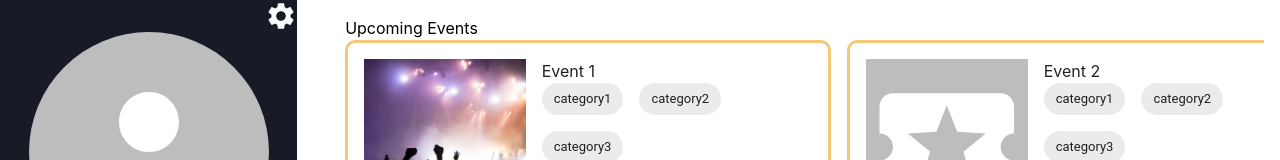
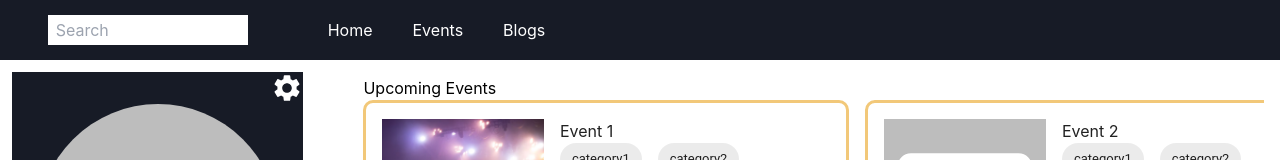
Before and after one commit to goodvid/rendezview, a React (Create React App) app in the folder app/: page /profile in a window 1280 px wide. Shown: the top 160 px of the page. Built offline with nearby package versions, Linux system fonts and the light colour scheme.

Commit message:
Added navbar to profile

```diff
--- a/app/src/pages/Profile.jsx
+++ b/app/src/pages/Profile.jsx
@@ -9,6 +9,7 @@ import NearMeIcon from "@mui/icons-material/NearMe";
 import LocalActivityIcon from "@mui/icons-material/LocalActivity";
 import LocationOnIcon from "@mui/icons-material/LocationOn";
 import concertPhoto from "../media/concert.jpg";
+import Navbar from "../components/Navbar/Navbar";
 
 function Profile() {
   const [friendsNum, setFriendsNum] = useState(0);
@@ -100,8 +101,11 @@ function Profile() {
     return (
       <Stack
         width="50vh"
-        // height="100vh"
-        style={{ backgroundColor: "#171B26", color: "white" }}
+        style={{
+          backgroundColor: "#171B26",
+          color: "white",
+          margin: "0.75rem",
+        }}
         alignItems={"center"}
       >
         <Box
@@ -361,8 +365,8 @@ function Profile() {
         left: "0px",
       }}
     >
+      <Navbar />
       <Stack
-        // height="100vh"
         width="100vw"
         direction="row"
         gap="2rem"
```
